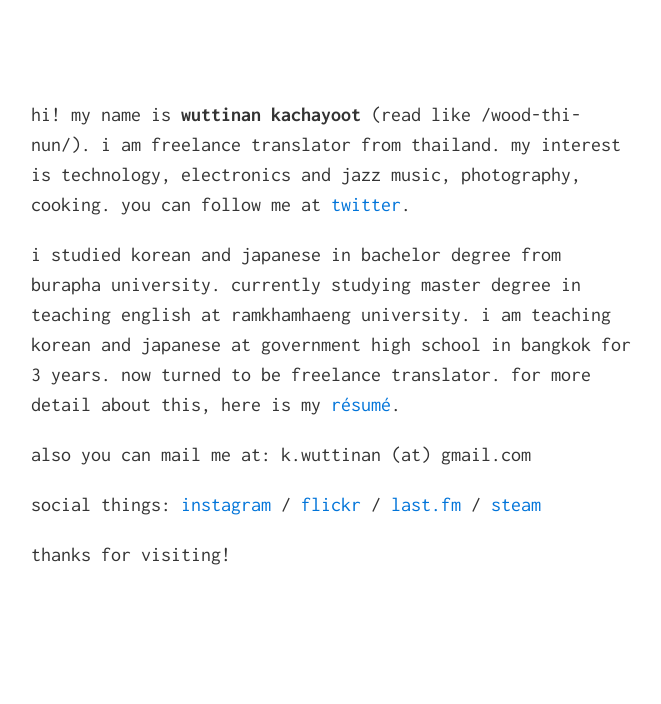
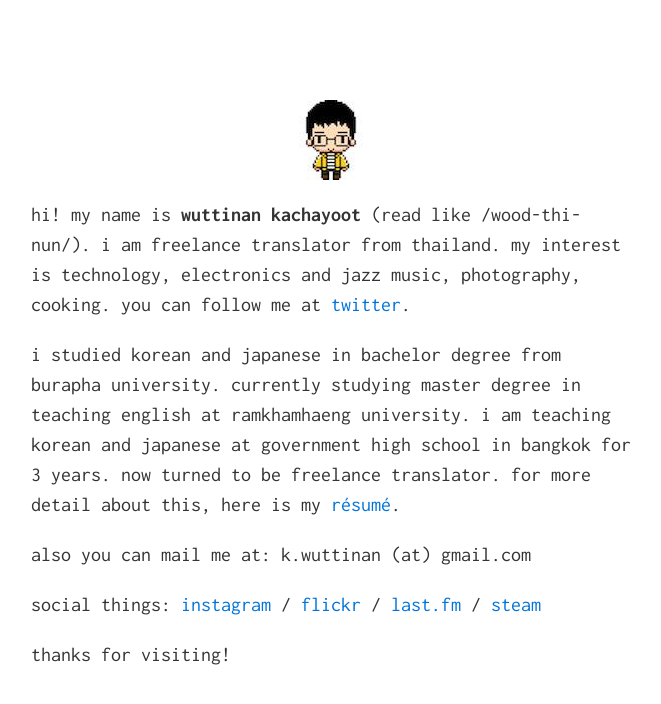
Before and after one commit to wuttinan/wuttinan.github.io, a Jekyll site: the page built from index.html, in a window 1280 px wide. Shown: the top 704 px of the page, without its empty margins (309-970 px from the left). Built offline with Jekyll 4.4.1, drawn with Linux system fonts in a browser that asks for light colours; Markdown is read by kramdown in place of the engine named in the settings.

Commit message:
site edit

```diff
--- a/_includes/index.md
+++ b/_includes/index.md
@@ -1,3 +1,5 @@
+![profile image](http://wuttinan.com/me.jpg)
+
 hi! my name is **wuttinan kachayoot** (read like /wood-thi-nun/). i am freelance translator from thailand. my interest is technology, electronics and jazz music, photography, cooking. you can follow me at [twitter](http://twitter.com/wuttinan/).
 
 i studied korean and japanese in bachelor degree from burapha university. currently studying master degree in teaching english at ramkhamhaeng university. i am teaching korean and japanese at government high school in bangkok for 3 years. now turned to be freelance translator. for more detail about this, here is my [résumé](http://www.linkedin.com/in/wuttinan/).
```
